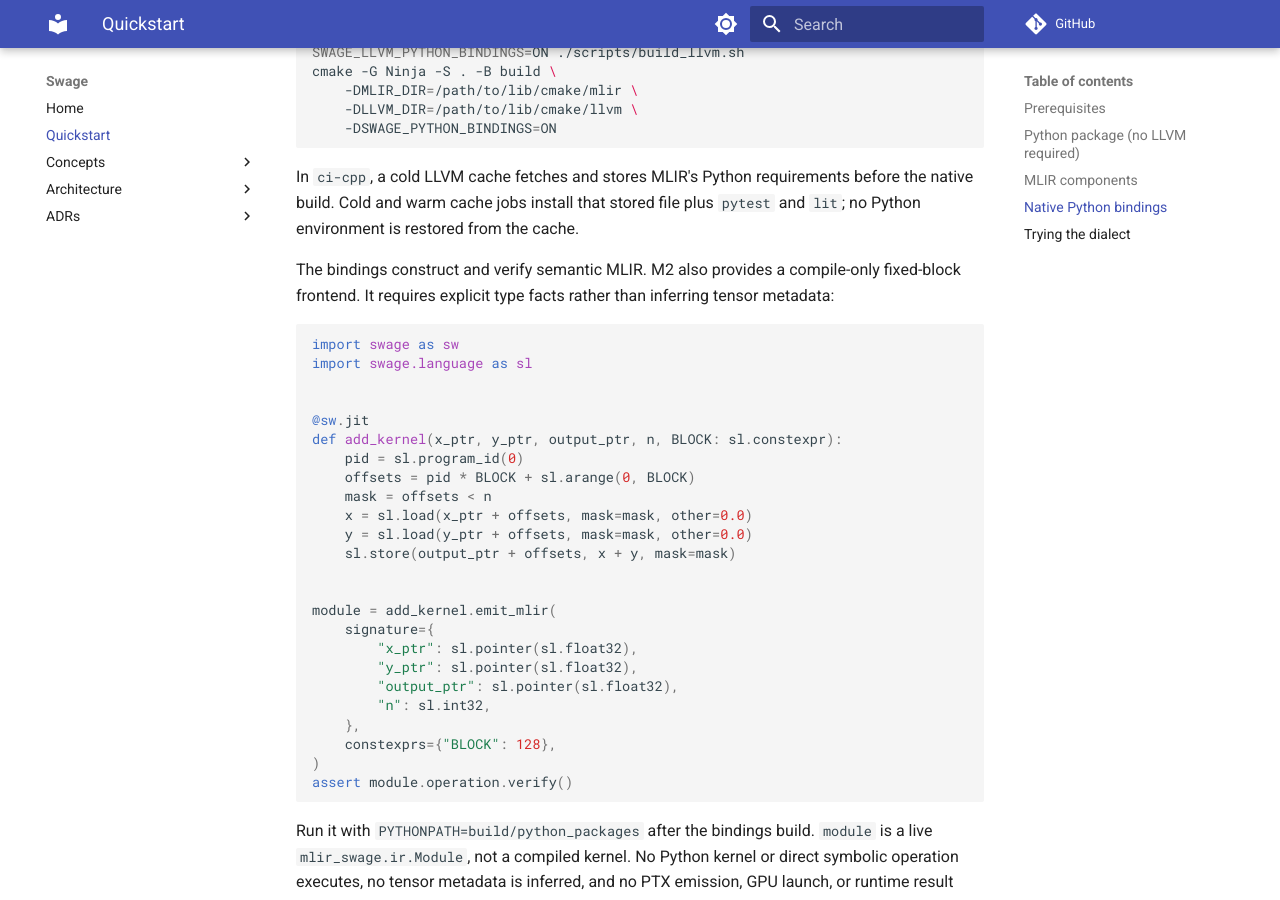
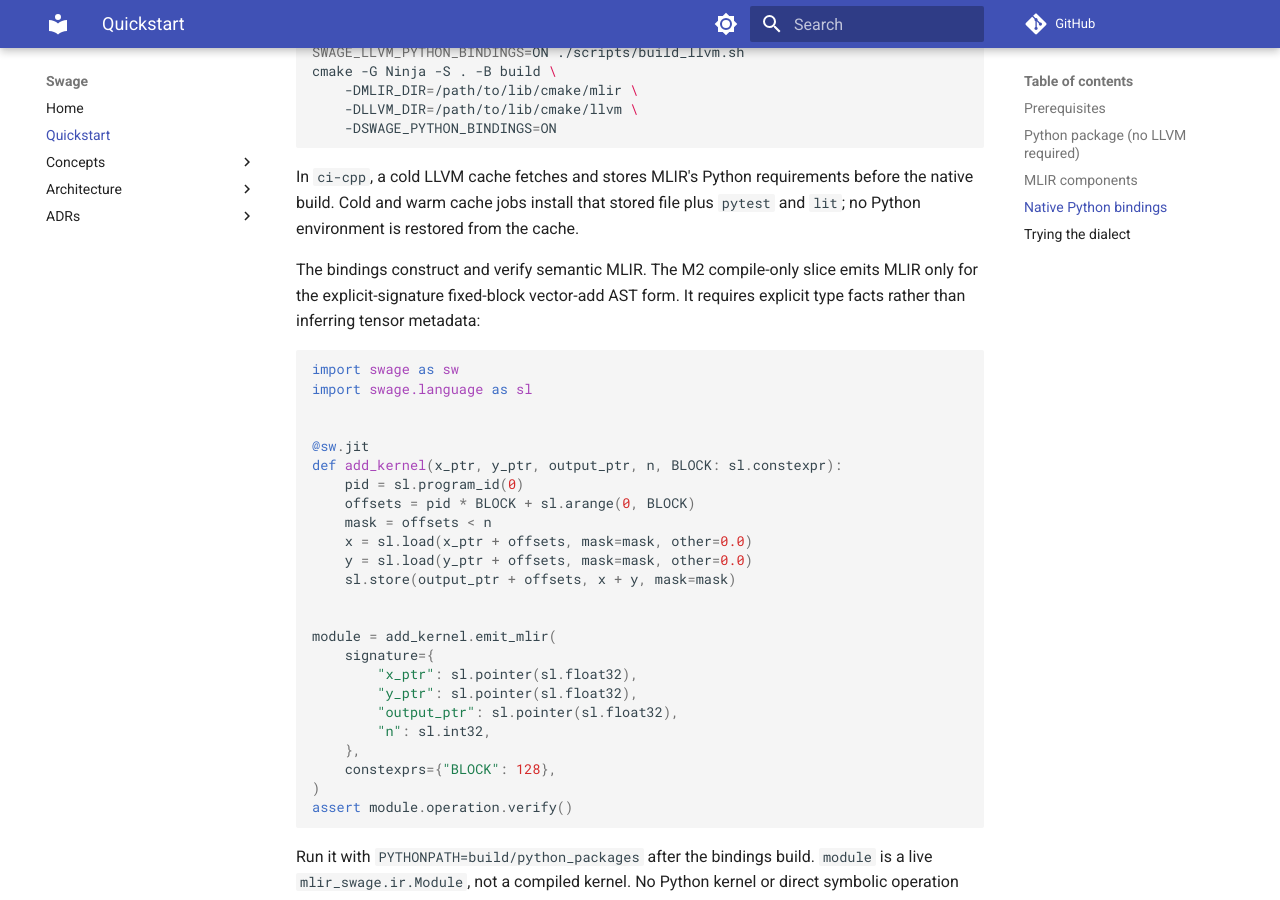
Before and after one commit to abhiksark/swage, an MkDocs documentation site: the page built from docs/quickstart.md, in a window 1280 px wide and 900 px high, scrolled down 1499 px. Built offline with MkDocs 1.6.1 and Material for MkDocs 9.7.7, drawn with Linux system fonts in a browser that asks for light colours; comment, search, counter and statistics services are not loaded.

Commit message:
Narrow frontend status claims

````diff
--- a/docs/quickstart.md
+++ b/docs/quickstart.md
@@ -80,9 +80,9 @@ In `ci-cpp`, a cold LLVM cache fetches and stores MLIR's Python requirements
 before the native build. Cold and warm cache jobs install that stored file
 plus `pytest` and `lit`; no Python environment is restored from the cache.
 
-The bindings construct and verify semantic MLIR. M2 also provides a
-compile-only fixed-block frontend. It requires explicit type facts rather
-than inferring tensor metadata:
+The bindings construct and verify semantic MLIR. The M2 compile-only slice
+emits MLIR only for the explicit-signature fixed-block vector-add AST form.
+It requires explicit type facts rather than inferring tensor metadata:
 
 ```python
 import swage as sw
````
Also changed, not shown: README.md (+3 -3 lines).
